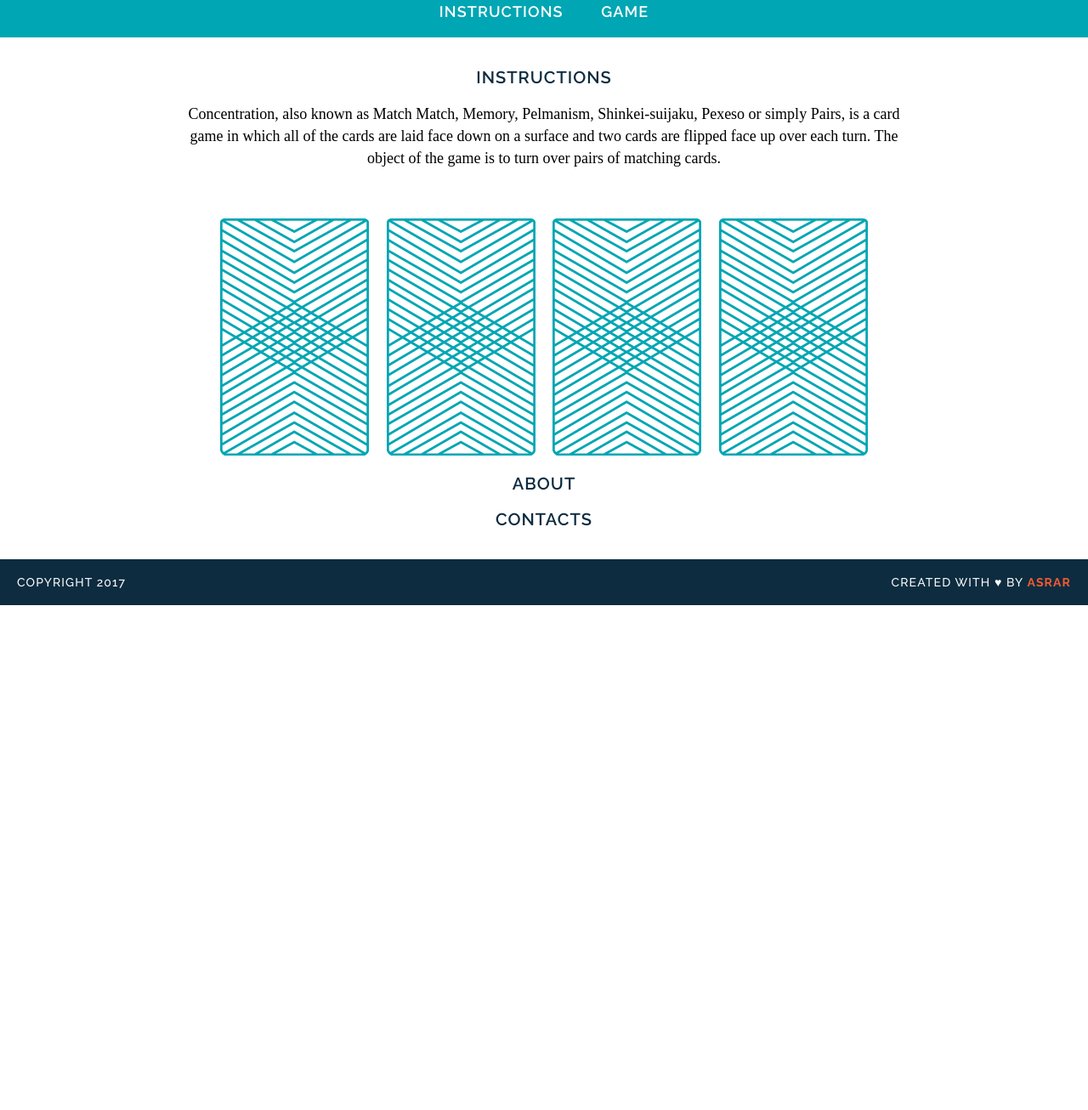
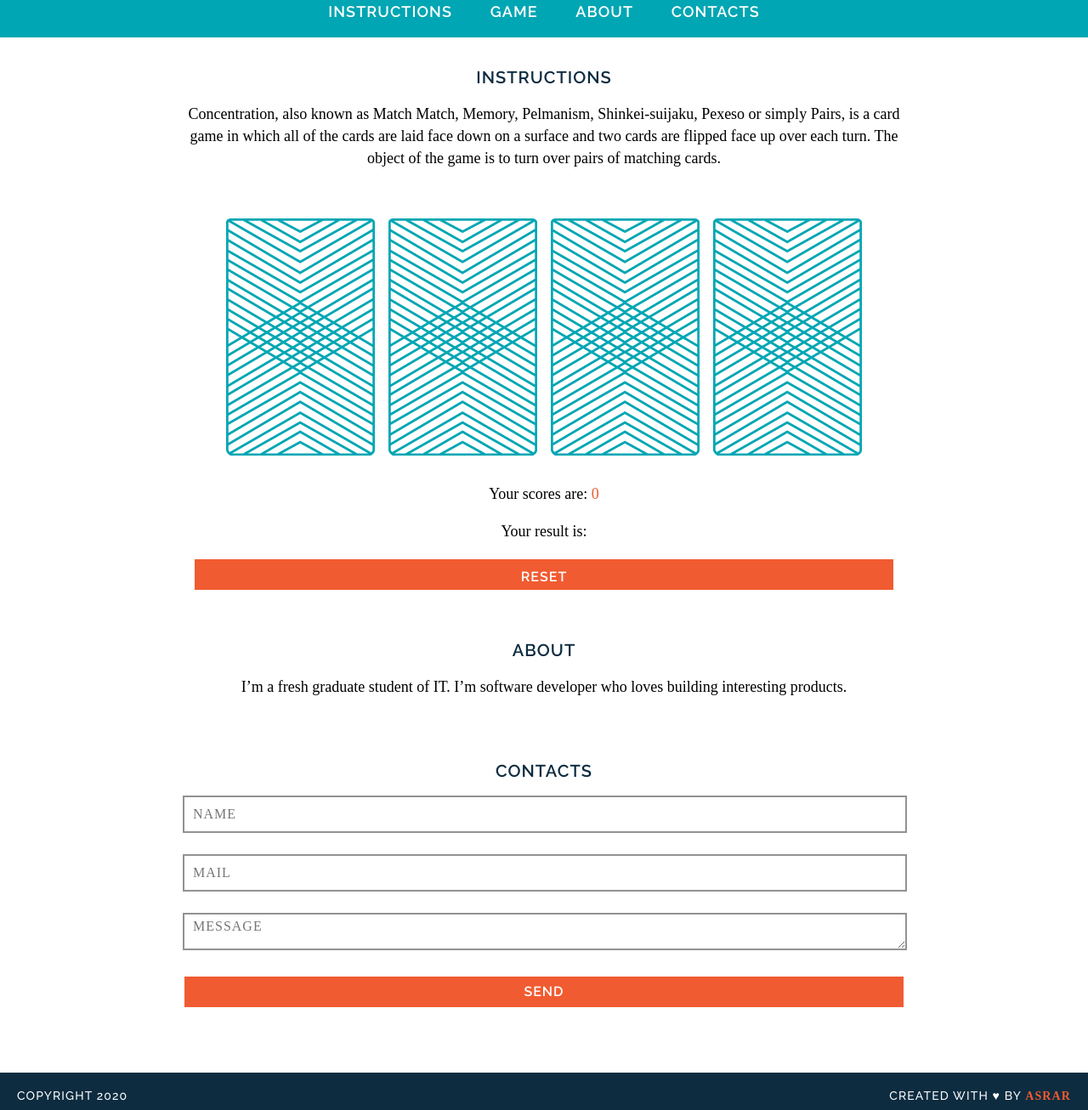
Before and after one commit to asraralbeshri/wdi-fundamentals-memorygame, a plain HTML site: page memory_game/index.html in a window 1280 px wide. Shown: the part 130-1436 px from the top of the page at 85% size. Before the commit the page ends 842 px from the top, so only its background shows below. Drawn offline with Linux system fonts and the light colour scheme; a web font is replaced by a local one.

Commit message:
created game logic

```diff
--- a/memory_game/css/style.css
+++ b/memory_game/css/style.css
@@ -44,14 +44,16 @@ body {
     font-family: "Droid Serif", serif;
     line-height: 26px;
   }
-
+  span{
+    font-family: "Droid Serif", serif;
+    color: #F15B31;
+  }
   a {
     color: white;
     text-decoration: none;
     text-transform: uppercase;
     font-weight: 600;
     letter-spacing: .06em;
-
     margin: 0 20px;
     /* For hover style transition (bonus) */
     border-bottom: 2px solid transparent;
@@ -92,6 +94,7 @@ body {
   ================================ */
   img {
     margin: 40px 8px 0;
+    padding-bottom: 10px;
   }
 
   /* =============================
@@ -122,3 +125,59 @@ body {
     color: #F15B31;
     font-weight: bold;
   }
+
+/* =============================
+  ABOUT SECTION
+  ================================ */
+  .about{
+    padding-top: 40px;
+  }
+
+/* =============================
+  CONTACTS SECTION
+  ================================ */
+.container {
+  padding: 40px 0;
+}
+#contact .container form input,
+#contact .container form textarea {
+  font-family: "Droid Serif", serif;
+	width:97.4%;
+	height:30px;
+	padding:5px 10px;
+  font-size: 16px;
+  letter-spacing:1px;
+  border:2px solid rgb(146, 146, 146);
+	margin-bottom:25px;
+  -webkit-transition:all .1s ease-in-out;
+	-moz-transition:all .1s ease-in-out;
+	-ms-transition:all .1s ease-in-out;
+	-o-transition:all .1s ease-in-out;
+  transition:all .1s ease-in-out;
+}
+   button {
+    font-family: "Raleway", sans-serif;
+    width:100%;
+    padding:5px 10px;
+    font-size: 16px;
+    font-weight: 600;
+    letter-spacing:1px;
+    background:#F15B31;
+    height:40px;
+    text-transform:uppercase;
+    letter-spacing:1px;
+    color:#FFF;
+    border:2px solid #ffffff;
+    -webkit-transition:all .1s ease-in-out;
+    -moz-transition:all .1s ease-in-out;
+    -ms-transition:all .1s ease-in-out;
+    -o-transition:all .1s ease-in-out;
+    transition:all .1s ease-in-out;
+  }
+  .reset {
+    width: 97.2%;
+    padding-top: 10px;
+  }
+  button:hover{
+    background-color: #00A6B3;
+  }
--- a/memory_game/index.html
+++ b/memory_game/index.html
@@ -14,35 +14,62 @@
         <h1>Memory Game</h1>
     </header>
     <nav>
-        <a href="#">Instructions</a>
-        <a href="#">Game</a>
+        <a href="#instraction">Instructions</a>
+        <a href="#game-board">Game</a>
+        <a href="#about">About</a>
+        <a href="#contact">Contacts</a>
     </nav>
     <main>
+        <div id="instructions">
             <h2>Instructions</h2>
             <p>Concentration, also known as Match Match, Memory, Pelmanism, Shinkei-suijaku,
                 Pexeso or simply Pairs, is a card game in which all of the cards are laid face
                 down on a surface and two cards are flipped face up over each turn. The object
                 of the game is to turn over pairs of matching cards.</p>
 
-        <div>
-            <img src="images/back.png" alt="Queen of Diamonds">
-            <img src="images/back.png" alt="Queen of Hearts">
-            <img src="images/back.png" alt="King of Diamonds">
-            <img src="images/back.png" alt="King of Hearts">
         </div>
 
+        <div id="game-board" class="board clearfix">
+        </div>
+
+        <div id="game-score">
+            <p>Your scores are: <span class="score">0</span> </p>
+            <p>Your result is: <span class="result"></span></p>
+        </div>
+        <button name="reset" type="reset" class="reset">Reset</button>
+
+        <div id="about" class="about">
             <h2>About</h2>
-        <p></p>
+            <p>I’m a fresh graduate student of IT. I’m software developer who loves building interesting products.</p>
+        </div>
+
+        <section id="contact">
+            <div class="container">
                 <h2>Contacts</h2>
-        <p>
-        </p>
+
+                <form name="htmlform" method="post" action="toyousender.php">
+
+                    <input type="text" name="first_name" placeholder="NAME" required>
+
+                    <input type="email" name="email" placeholder="MAIL" required>
+
+                    <textarea name="comments" placeholder="MESSAGE" required></textarea>
+
+                    <button name="send" type="submit" class="submit">SEND</button>
+
+                </form>
+            </div>
+        </section>
+
     </main>
+
     <footer class="clearfix">
-        <p class="copyright"> Copyright 2017  </p>
+        <p class="copyright"> Copyright 2020 </p>
         <p class="message">Created with &hearts; by <span class="name">Asrar</span></p>
     </footer>
 
     <script src="js/main.js"></script>
 
 </body>
+
 </html>
--- a/memory_game/js/main.js
+++ b/memory_game/js/main.js
@@ -22,25 +22,54 @@ const cards = [
 ];
 const cardsInPlay = [];
 
+const reset = document.getElementsByName('reset')[0];
+reset.addEventListener('click', resetGame);
+
+const submit = document.getElementsByName('send')[0];
+submit.addEventListener('click', submitSent);
+
+const score = document.getElementsByClassName('score')[0];
+let scores = 0;
+
+const result = document.getElementsByClassName('result')[0];
+
+
+function createBoard() {
+    for (let i = 0; i < cards.length; i++) {
+        const cardElement = document.createElement('img');
+        cardElement.setAttribute('src', 'images/back.png');
+        cardElement.setAttribute('data-id', i);
+        cardElement.addEventListener('click', flipCard);
+        document.getElementById('game-board').appendChild(cardElement);
+    }
+}
 function checkForMatch() {
     if (cardsInPlay[0] === cardsInPlay[1]) {
-        alert("You found a match!");
+        // score.textContent=scores;
+        result.textContent = "You found a match!";
     }
     else {
-        alert("Sorry, try again.");
-
+        // alert("Sorry, try again.");
+        scores -= 50;
+        score.textContent = scores;
+        result.textContent = "Sorry, try again.";
     }
 }
-function flipCard(cardId) {
-    /*let cardOne = cards[0];
-    cardsInPlay.push(cardOne);
+function flipCard() {
+    if (cardsInPlay.length == 2) {
+        alert("You cannot choose more than two cards.!");
+        return;
+    }
+    let cardId = this.getAttribute('data-id');
 
-    let cardTwo = cards[2];
-    cardsInPlay.push(cardTwo);
-    */
     console.log("User flipped " + cards[cardId].rank);
 
     console.log(cards[cardId].cardImage);
+
+    this.setAttribute('src', cards[cardId].cardImage);
+    scores += 50;
+    score.textContent = scores;
+
     console.log(cards[cardId].suit);
 
     cardsInPlay.push(cards[cardId].rank);
@@ -49,5 +78,25 @@ function flipCard(cardId) {
         checkForMatch();
     }
 }
-flipCard(0);
-flipCard(2);
+
+function resetGame() {
+    score.textContent = 0;
+    result.textContent = " ";
+    if (cardsInPlay.length === 0) {
+        alert("Game is already reset.!");
+    }
+    else {
+        while (cardsInPlay.length != 0) {
+            for (let i = 0; i < cards.length; i++) {
+                document.getElementsByTagName('img')[i].setAttribute('src', 'images/back.png');
+            }
+            cardsInPlay.pop();
+        }
+    }
+}
+
+function submitSent() {
+    alert("Thank you for your response..");
+}
+
+createBoard();
```
Lines whose indentation alone changed are shown as unchanged.
